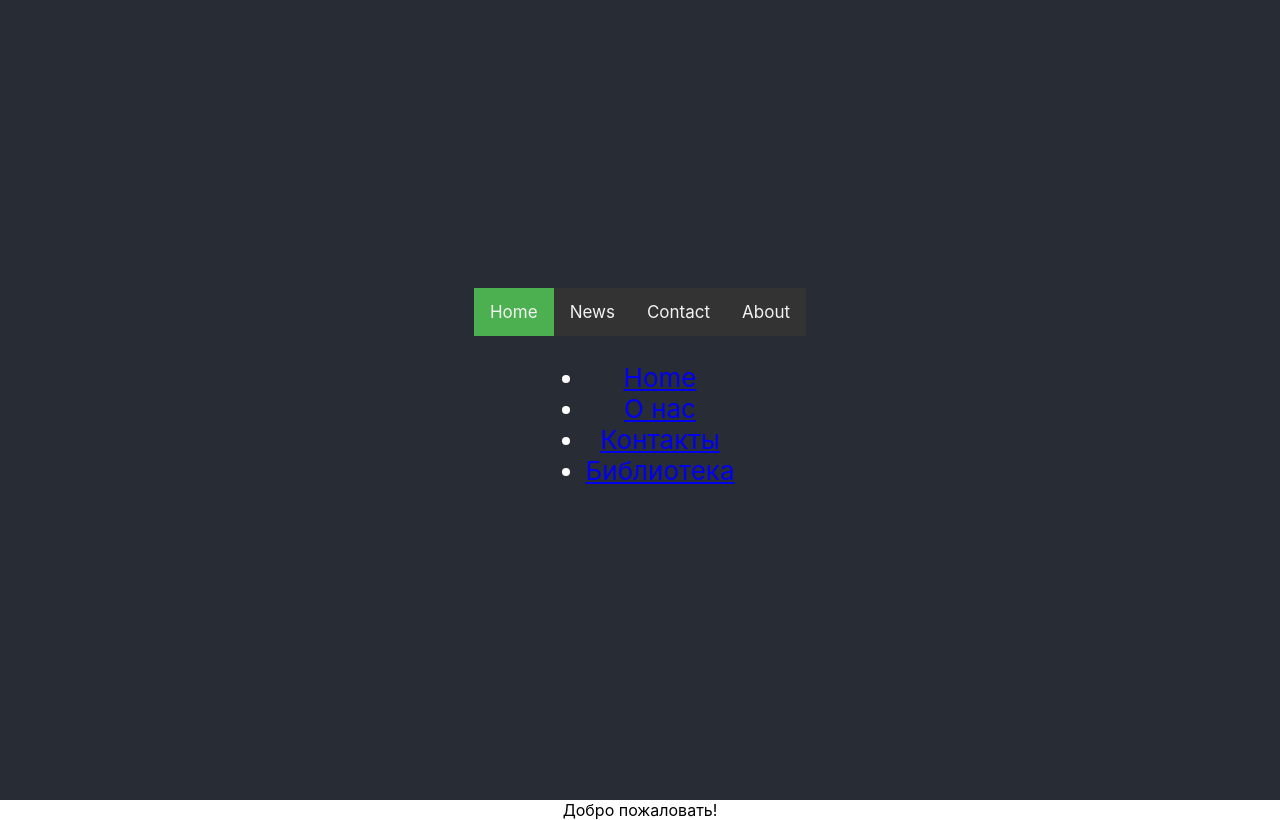
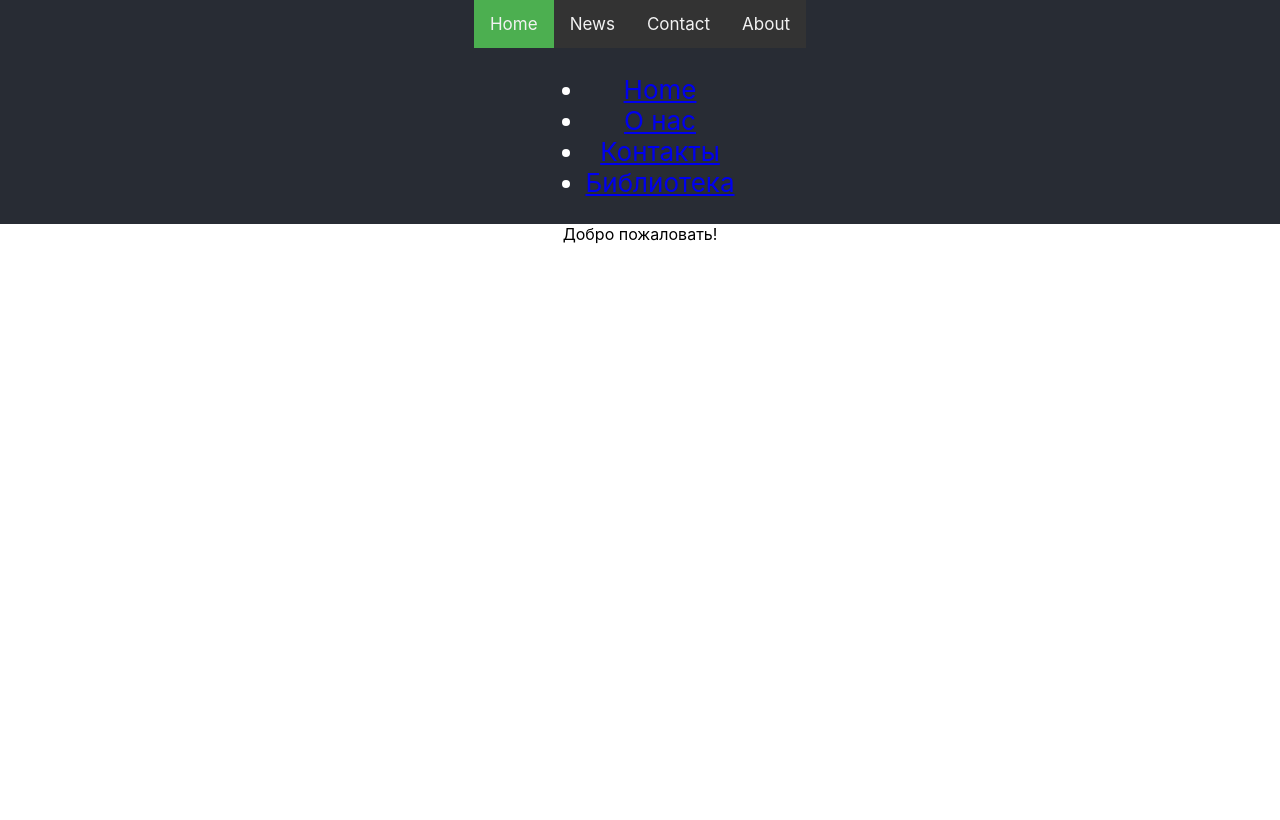
Before and after one commit to PRO100Spike/react-library, a React (Create React App) app: page / in a window 1280 px wide. Built offline with nearby package versions, Linux system fonts and the light colour scheme.

Commit message:
fix style

```diff
--- a/src/App.css
+++ b/src/App.css
@@ -1,4 +1,5 @@
 .App {
+  min-height: 100vh;
   text-align: center;
 }
 
@@ -15,7 +16,6 @@
 
 .App-header {
   background-color: #282c34;
-  min-height: 100vh;
   display: flex;
   flex-direction: column;
   align-items: center;
```
Also changed, not shown: 2 other files (tests, documents, lock files or other folders).
